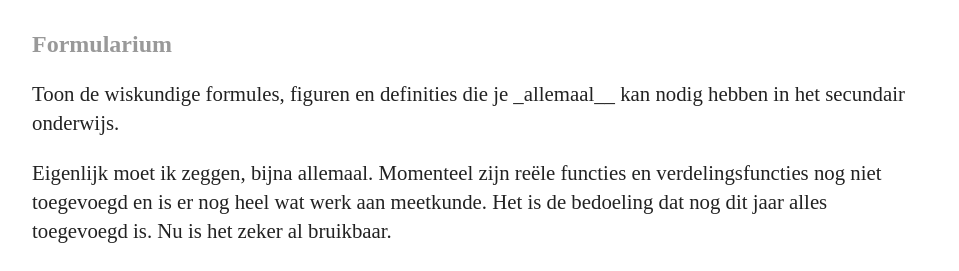
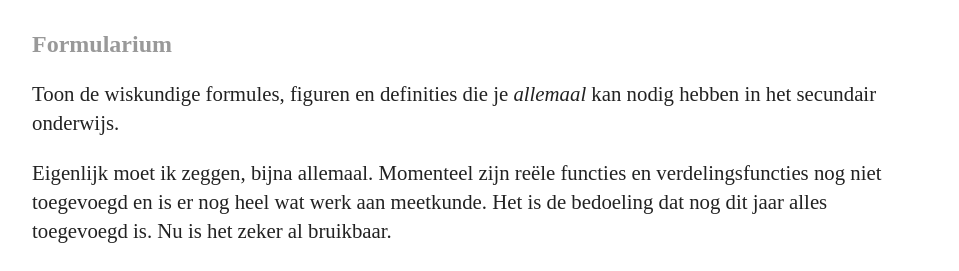
Before and after one commit to gowiz/gowiz.github.io, a Jekyll site: the page built from apps.md, in a window 1280 px wide. Shown: the part 173-444 px from the top of the page, without its empty margins (160-1119 px from the left). Built offline with Jekyll 4.4.1, drawn with Linux system fonts in a browser that asks for light colours.

Commit message:
Fix italic

```diff
--- a/apps.md
+++ b/apps.md
@@ -11,7 +11,7 @@ Android applications
 [Formularium]({{page.playstore}}be.ppareit.formularium)
 ----------------------
 
-Toon de wiskundige formules, figuren en definities die je _allemaal__ kan nodig hebben in het secundair onderwijs.
+Toon de wiskundige formules, figuren en definities die je _allemaal_ kan nodig hebben in het secundair onderwijs.
 
 Eigenlijk moet ik zeggen, bijna allemaal. Momenteel zijn reële functies en verdelingsfuncties nog niet toegevoegd en is er nog heel wat werk aan meetkunde. Het is de bedoeling dat nog dit jaar alles toegevoegd is. Nu is het zeker al bruikbaar.
 
```
